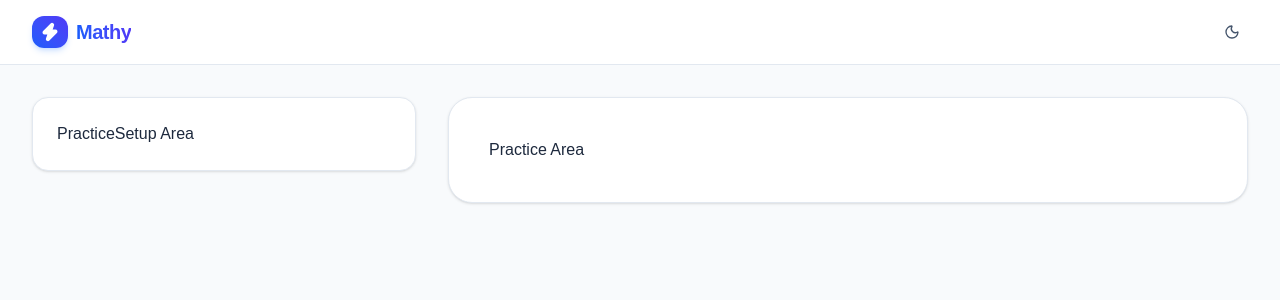
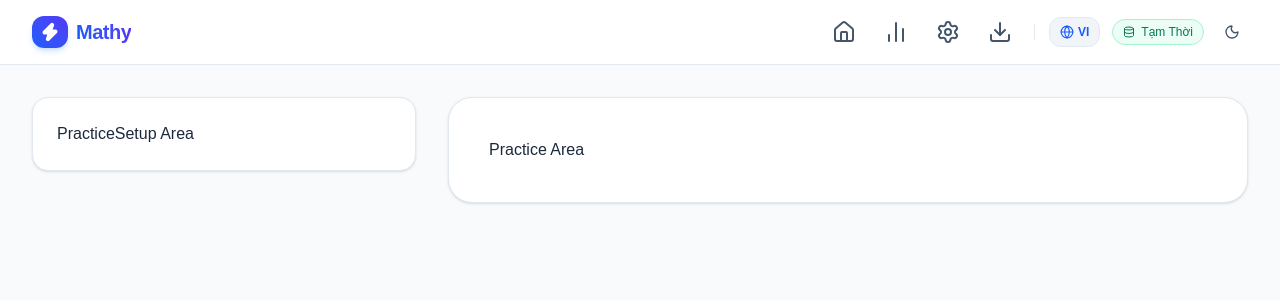
Before and after one commit to yeenci/mind-dash, a Next.js app: page / in a window 1280 px wide. Shown: the top 300 px of the page. Built offline with nearby package versions, Linux system fonts and the light colour scheme.

Commit message:
feat: update navbar

```diff
--- a/App.tsx
+++ b/App.tsx
@@ -1,5 +1,13 @@
-import { useEffect, useState } from "react";
-import { Attempt, ExerciseStatus, PracticeStats, UserSettings } from "./types";
+
+"use client";
+
+import { useEffect, useState, useSyncExternalStore } from "react";
+import {
+  Attempt,
+  ExerciseStatus,
+  PracticeStats,
+  UserSettings,
+} from "./types";
 import {
   clearAllAttempts,
   exportAttemptsJson,
@@ -16,56 +24,100 @@ import { Navbar } from "./components/Navbar";
 import { PracticeSetup } from "./components/PracticeSetup";
 import { PracticeArea } from "./components/PracticeArea";
 
+const DEFAULT_SETTINGS: UserSettings = {
+  maxNumber: 10,
+  operatorCount: 2,
+  selectedOperations: ["+", "-"],
+  consentCompleted: false,
+  storageMode: "temporary",
+  retentionDays: 1,
+  lastActiveAt: "",
+};
+
+function subscribeToHydration() {
+  return () => {};
+}
+
+function getServerSnapshot() {
+  return false;
+}
+
+function getClientSnapshot() {
+  return true;
+}
+
 export default function App() {
-  const [settings, setSettings] = useState<UserSettings>(loadSettings());
-  const [attempts, setAttempts] = useState<Attempt[]>(loadAttempts());
-  const [theme, setThemeState] = useState<"light" | "dark">(getTheme);
-  const [language, setLanguageState] = useState<Language>(getLanguage());
+  // Detect when the component has hydrated.
+  const isHydrated = useSyncExternalStore(
+    subscribeToHydration,
+    getClientSnapshot,
+    getServerSnapshot
+  );
 
-  const [isPracticing, setIsPracticing] = useState<boolean>(false);
+  // App data
+  const settings = isHydrated ? loadSettings() : DEFAULT_SETTINGS;
+  const attempts = isHydrated ? loadAttempts() : [];
+  const theme = isHydrated ? getTheme() : "light";
+  const language = isHydrated ? getLanguage() : "en";
+
+  const [isPracticing, setIsPracticing] = useState(false);
   const [currentExpression, setCurrentExpression] =
     useState<GeneratedExpression | null>(null);
 
-  // Modals state
-  const [isProgressOpen, setIsProgressOpen] = useState<boolean>(false);
-  const [isSettingOpen, setIsSettingOpen] = useState<boolean>(false);
-  const [isConsentOpen, setIsConsentOpen] = useState<boolean>(
-    !loadSettings().consentCompleted,
-  );
-  const [isHistoryOpen, setIsHistoryOpen] = useState<boolean>(false);
+  const [isProgressOpen, setIsProgressOpen] = useState(false);
+  const [isSettingOpen, setIsSettingOpen] = useState(false);
+  const [isConsentOpen, setIsConsentOpen] = useState(false);
+  const [isHistoryOpen, setIsHistoryOpen] = useState(false);
 
-  // Apply dark class to root html/body
+  const [currentSettings, setCurrentSettings] =
+    useState<UserSettings>(DEFAULT_SETTINGS);
+  const [currentAttempts, setCurrentAttempts] = useState<Attempt[]>([]);
+  const [currentTheme, setCurrentTheme] = useState<"light" | "dark">("light");
+  const [currentLanguage, setCurrentLanguage] = useState<Language>("en");
+
+  // Initialize app state after hydration.
   useEffect(() => {
-    if (theme === "dark") {
-      document.documentElement.classList.add("dark");
-    } else {
-      document.documentElement.classList.remove("dark");
-    }
-    setTheme(theme);
-  }, [theme]);
+    if (!isHydrated) return;
+
+    setCurrentSettings(settings);
+    setCurrentAttempts(attempts);
+    setCurrentTheme(theme);
+    setCurrentLanguage(language);
+    setIsConsentOpen(!settings.consentCompleted);
+  }, [isHydrated]);
+
+  // Apply theme to document.
+  useEffect(() => {
+    if (!isHydrated) return;
+
+    document.documentElement.classList.toggle(
+      "dark",
+      currentTheme === "dark"
+    );
+    setTheme(currentTheme);
+  }, [currentTheme, isHydrated]);
 
   const handleToggleTheme = () => {
-    const nextTheme = theme === "light" ? "dark" : "light";
-    setThemeState(nextTheme);
+    setCurrentTheme((prev) => (prev === "light" ? "dark" : "light"));
   };
 
   const handleToggleLanguage = () => {
-    const nextLang: Language = language === "en" ? "vi" : "en";
-    setLanguageState(nextLang);
+    const nextLang: Language = currentLanguage === "en" ? "vi" : "en";
+    setCurrentLanguage(nextLang);
     setLanguage(nextLang);
   };
 
   const handleUpdateSettings = (newSettings: Partial<UserSettings>) => {
-    const updated = { ...settings, ...newSettings };
-    setSettings(updated);
+    const updated = { ...currentSettings, ...newSettings };
+    setCurrentSettings(updated);
     saveSettings(updated);
   };
 
   const handleStartPractice = () => {
     const expr = generateExpression(
-      settings.maxNumber,
-      settings.operatorCount,
-      settings.selectedOperations,
+      currentSettings.maxNumber,
+      currentSettings.operatorCount,
+      currentSettings.selectedOperations
     );
     setCurrentExpression(expr);
     setIsPracticing(true);
@@ -73,9 +125,9 @@ export default function App() {
 
   const handleNextExercise = () => {
     const expr = generateExpression(
-      settings.maxNumber,
-      settings.operatorCount,
-      settings.selectedOperations,
+      currentSettings.maxNumber,
+      currentSettings.operatorCount,
+      currentSettings.selectedOperations
     );
     setCurrentExpression(expr);
   };
@@ -84,7 +136,7 @@ export default function App() {
     status: ExerciseStatus,
     userAnswer: string,
     timeSpentSeconds: number,
-    incorrectCount: number,
+    incorrectCount: number
   ) => {
     if (!currentExpression) return;
 
@@ -99,8 +151,8 @@ export default function App() {
       createdAt: new Date().toISOString(),
     };
 
-    const updatedAttempts = [newAttempt, ...attempts];
-    setAttempts(updatedAttempts);
+    const updatedAttempts = [newAttempt, ...currentAttempts];
+    setCurrentAttempts(updatedAttempts);
     saveAttempts(updatedAttempts);
   };
 
@@ -124,25 +176,42 @@ export default function App() {
 
   const handleClearProgress = () => {
     clearAllAttempts();
-    setAttempts([]);
+    setCurrentAttempts([]);
   };
 
-  // Compute stats
-  const correctAttempts = attempts.filter((a) => a.result === "Correct");
-  const totalAttempts = attempts.length;
+  // Avoid rendering the app before browser data is loaded.
+  if (!isHydrated) {
+    return <div className="min-h-screen bg-slate-50" />;
+  }
+
+  // Compute statistics.
+  const correctAttempts = currentAttempts.filter(
+    (a) => a.result === "Correct"
+  );
+  const totalAttempts = currentAttempts.length;
   const correctCount = correctAttempts.length;
+
   const accuracy = totalAttempts
     ? Math.round((correctCount / totalAttempts) * 100)
     : 0;
-  const givenUpCount = attempts.filter((a) => a.result === "Given Up").length;
-  const timedOutCount = attempts.filter((a) => a.result === "Timed Out").length;
-  const totalPracticeTimeSeconds = attempts.reduce(
+
+  const givenUpCount = currentAttempts.filter(
+    (a) => a.result === "Given Up"
+  ).length;
+
+  const timedOutCount = currentAttempts.filter(
+    (a) => a.result === "Timed Out"
+  ).length;
+
+  const totalPracticeTimeSeconds = currentAttempts.reduce(
     (acc, a) => acc + a.timeSpentSeconds,
-    0,
+    0
   );
+
   const avgTimeSeconds = totalAttempts
     ? Math.round(totalPracticeTimeSeconds / totalAttempts)
     : 0;
+
   const fastestTimeSeconds = correctAttempts.length
     ? Math.min(...correctAttempts.map((a) => a.timeSpentSeconds))
     : null;
@@ -161,12 +230,11 @@ export default function App() {
   return (
     <div
       className={`min-h-screen flex flex-col font-sans transition-colors duration-200 ${
-        theme === "dark"
+        currentTheme === "dark"
           ? "bg-slate-950 text-white"
           : "bg-slate-50 text-slate-900"
       }`}
     >
-      {/* Navbar */}
       <Navbar
         onOpenProgress={() => setIsProgressOpen(true)}
         onOpenSettings={() => setIsSettingOpen(true)}
@@ -174,38 +242,35 @@ export default function App() {
           setIsPracticing(false);
           setCurrentExpression(null);
         }}
-        onExport={() => exportAttemptsJson(attempts)}
-        theme={theme}
+        onExport={() => exportAttemptsJson(currentAttempts)}
+        theme={currentTheme}
         onToggleTheme={handleToggleTheme}
-        settings={settings}
-        language={language}
+        settings={currentSettings}
+        language={currentLanguage}
         onToggleLanguage={handleToggleLanguage}
       />
 
-      {/* Main Content */}
       <main className="flex-1 max-w-7xl w-full mx-auto px-4 sm:px-6 lg:px-8 py-8">
         <div className="grid grid-cols-1 lg:grid-cols-12 gap-8 items-start">
-          {/* Practice Setup Area */}
           <div className="lg:col-span-4">
             <PracticeSetup
-              settings={settings}
+              settings={currentSettings}
               onUpdateSettings={handleUpdateSettings}
               onStartPractice={handleStartPractice}
-              theme={theme}
+              theme={currentTheme}
               isPracticing={isPracticing}
-              language={language}
+              language={currentLanguage}
             />
           </div>
 
-          {/* Practice Area */}
           <div className="lg:col-span-8">
             <PracticeArea
               currentExpression={currentExpression}
               onCompleteExercise={handleCompleteExercise}
               onNextExercise={handleNextExercise}
-              theme={theme}
+              theme={currentTheme}
               isPracticing={isPracticing}
-              language={language}
+              language={currentLanguage}
             />
           </div>
         </div>
--- a/components/Navbar.tsx
+++ b/components/Navbar.tsx
@@ -1,6 +1,18 @@
+"use client";
+
 import { UserSettings } from "@/types";
 import { Language, t } from "@/utils/i18n";
-import { Moon, Sun, Zap } from "lucide-react";
+import {
+  BarChart2,
+  Database,
+  Download,
+  Globe,
+  Home,
+  Moon,
+  SettingsIcon,
+  Sun,
+  Zap,
+} from "lucide-react";
 
 interface NavbarProps {
   onOpenProgress: () => void;
@@ -36,7 +48,7 @@ export const Navbar: React.FC<NavbarProps> = ({
       <div className="max-w-7xl mx-auto px-3 sm:px-6 lg:px-8 h-16 flex items-center justify-between">
         {/* Logo */}
         <div
-          className="flex items-center space-x-2 cursor pointer"
+          className="flex items-center space-x-2 cursor-pointer"
           onClick={onHome}
         >
           <div className="w-8 h-8 sm:w-9 rounded-xl bg-linear-to-tr from-blue-600 to-indigo-600 flex items-center justify-center text-white shadow-md shadow-blue-500/20 shrink-0">
@@ -47,7 +59,110 @@ export const Navbar: React.FC<NavbarProps> = ({
           </span>
         </div>
 
-        <div className="flex items-center space-x-1 sm:space-x-2">
+        <div className="flex items-center space-x-1 sm:space-x-3">
+          {/* Home */}
+          <button
+            onClick={onHome}
+            title={t("home", undefined, language)}
+            className={`inline-flex h-10 w-10 items-center justify-center gap-1 px-2 rounded-xl text-sm font-medium transition-colors ${
+              theme === "dark"
+                ? "hover:bg-slate-800 text-slate-300"
+                : "hover:bg-slate-100 text-slate-600"
+            }`}
+          >
+            <Home className="w-6 h-6 shrink-0" />
+            {/* <span className="hidden md:inline-flex h-4 items-center leading-4">
+              {t("home", undefined, language)}
+            </span> */}
+          </button>
+
+          {/* Progress */}
+          <button
+            onClick={onOpenProgress}
+            title={t("progress", undefined, language)}
+            className={`inline-flex h-10 w-10 items-center justify-center gap-1 px-2 rounded-xl text-sm font-medium transition-colors ${
+              theme === "dark"
+                ? "hover:bg-slate-800 text-slate-300"
+                : "hover:bg-slate-100 text-slate-600"
+            }`}
+          >
+            <BarChart2 className="w-6 h-6 shrink-0" />
+            {/* <span className="hidden md:inline-flex h-4 items-center leading-4">
+              {t("progress", undefined, language)}
+            </span> */}
+          </button>
+
+          {/* Settings */}
+          <button
+            onClick={onOpenSettings}
+            title={t("settings", undefined, language)}
+            className={`inline-flex h-10 w-10 items-center justify-center gap-1 px-2 rounded-xl text-sm font-medium transition-colors ${
+              theme === "dark"
+                ? "hover:bg-slate-800 text-slate-300"
+                : "hover:bg-slate-100 text-slate-600"
+            }`}
+          >
+            <SettingsIcon className="w-6 h-6 shrink-0" />
+            {/* <span className="hidden md:inline-flex h-4 items-center leading-4">
+              {t("settings", undefined, language)}
+            </span> */}
+          </button>
+
+          {/* Export File */}
+          <button
+            onClick={onExport}
+            title={t("export", undefined, language)}
+            className={`inline-flex h-10 w-10 items-center justify-center gap-1 px-2 rounded-xl text-sm font-medium transition-colors ${
+              theme === "dark"
+                ? "hover:bg-slate-800 text-slate-300"
+                : "hover:bg-slate-100 text-slate-600"
+            }`}
+          >
+            <Download className="w-6 h-6 shrink-0" />
+            {/* <span className="hidden md:inline-flex h-4 items-center leading-4">
+              {t("export", undefined, language)}
+            </span> */}
+          </button>
+
+          <div
+            className={`h-4 w-px mx-0.5 ${theme === "dark" ? "bg-slate-800" : "bg-slate-200"}`}
+          />
+
+          {/* Language Toggle */}
+          <button
+            onClick={onToggleLanguage}
+            title={t("languageToggle", undefined, language)}
+            className={`ml-3 px-2 py-1 sm:px-2.5 sm:py-1.5 rounded-lg sm:rounded-xl border flex items-center space-x-1 text-xs font-bold transition-colors shrink-0 ${
+              theme === "dark"
+                ? "bg-slate-800 border-slate-700 text-blue-400 hover:bg-slate-700"
+                : "bg-slate-100 border-slate-200 text-blue-600 hover:bg-slate-200"
+            }`}
+          >
+            <Globe className="w-3.5 h-3.5 shrink-0" />
+            <span>{language.toUpperCase()}</span>
+          </button>
+
+          {/* Storage */}
+          <div
+            className={`hidden xl:flex items-center space-x-1.5 text-xs px-2.5 py-1 rounded-full border ${
+              settings.storageMode === "persistent"
+                ? theme === "dark"
+                  ? "bg-emerald-950/40 border-emerald-800 text-emerald-400"
+                  : "bg-emerald-50 border-emerald-200 text-emerald-700"
+                : theme === "dark"
+                  ? "bg-amber-950/40 border-amber-800 text-amber-400"
+                  : "bg-amber-50 border-amber-200 text-amber-700"
+            }`}
+            title={`Storage mode: ${settings.storageMode === t("persistent", undefined, "en") ? t("persistent", undefined, language) : t("temporary", undefined, language)}`}
+          >
+            <Database className="w-3 h-3 shrink-0" />
+            <span className="capitalize">
+              {settings.storageMode === t("persistent", undefined, "en")
+                ? t("persistent", undefined, language)
+                : t("temporary", undefined, language)}
+            </span>
+          </div>
+
           {/* Light/Dark Mode */}
           <button
             onClick={onToggleTheme}
--- a/utils/i18n.ts
+++ b/utils/i18n.ts
@@ -101,6 +101,7 @@ const translations = {
     incorrectTries: "Incorrect Tries",
     date: "Date",
     noMatchingRecords: "No matching practice records found.",
+    languageToggle: "Switch language (EN / VN)",
   },
   vi: {
     appName: "Mathy",
@@ -201,6 +202,7 @@ const translations = {
     incorrectTries: "Số lần sai",
     date: "Ngày giờ",
     noMatchingRecords: "Không tìm thấy bản ghi phù hợp.",
+    languageToggle: "Đổi ngôn ngữ (EN / VN)",
   },
 };
 
```
